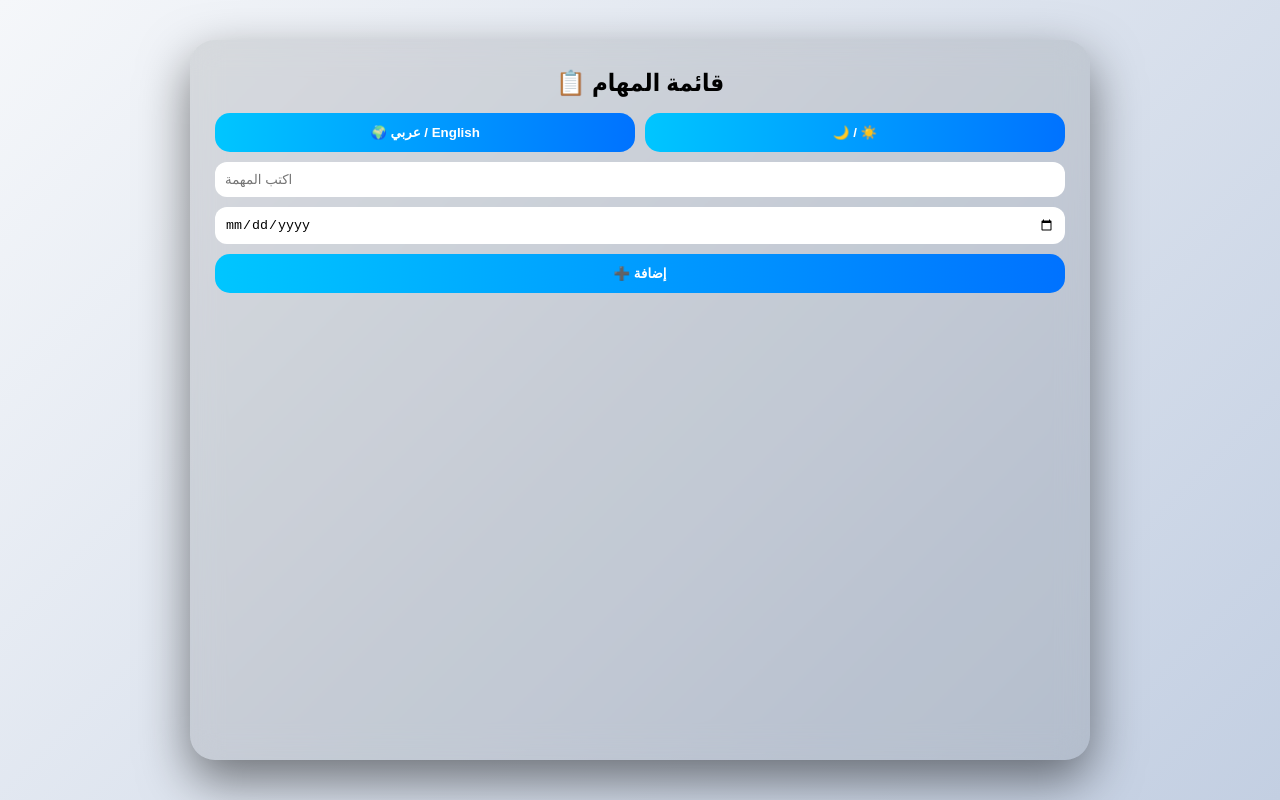
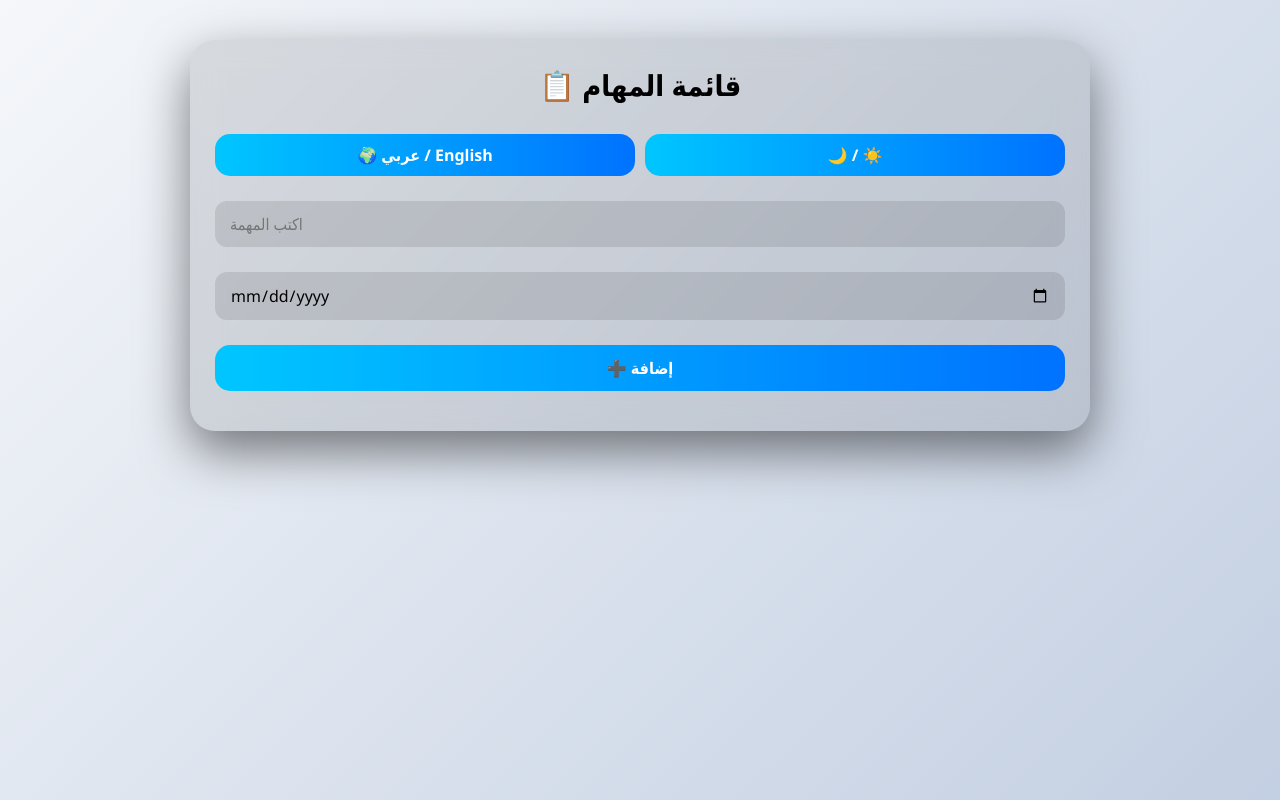
Before and after one commit to ishak08bj-svg/BLUE-FOX-tasks, a plain HTML site: page index.html in a window 1280 px wide. Both pictures are taken after a click on the button "🌙 / ☀️". Drawn offline with Linux system fonts and the light colour scheme.

Commit message:
Update index.html

```diff
--- a/index.html
+++ b/index.html
@@ -2,77 +2,169 @@
 <html lang="ar">
 <head>
 <meta charset="UTF-8">
+<meta name="viewport" content="width=device-width, initial-scale=1.0">
 <title>BLUE FOX TASKS</title>
-<meta name="viewport" content="width=device-width, initial-scale=1.0">
 
 <style>
-*{box-sizing:border-box;margin:0;padding:0}
+/* قاعدة عامة */
+*{
+  box-sizing: border-box;
+  margin: 0;
+  padding: 0;
+  font-family: 'Segoe UI', Tahoma, sans-serif;
+}
+
 body{
-  font-family:Segoe UI,Tahoma;
-  min-height:100vh;
-  background:linear-gradient(135deg,#0f2027,#203a43);
-  color:#fff;
-  display:flex;
-  justify-content:center;
-  padding:40px 20px;
-  transition:.3s;
+  min-height: 100vh;
+  background: linear-gradient(135deg,#0f2027,#203a43);
+  color: #fff;
+  display: flex;
+  justify-content: center;
+  align-items: flex-start;
+  padding: 40px 20px;
+  transition: 0.3s;
 }
+
+/* الحاوية الرئيسية */
 .container{
-  width:100%;
-  max-width:900px;
-  background:rgba(255,255,255,.06);
-  backdrop-filter:blur(15px);
-  border-radius:25px;
-  padding:25px;
-  box-shadow:0 20px 50px rgba(0,0,0,.5);
+  width: 100%;
+  max-width: 900px;
+  background: rgba(255,255,255,0.06);
+  backdrop-filter: blur(15px);
+  border-radius: 25px;
+  padding: 25px;
+  box-shadow: 0 20px 50px rgba(0,0,0,0.5);
+  display: flex;
+  flex-direction: column;
+  gap: 15px;
 }
-h2{text-align:center;margin-bottom:15px}
-input,select{
-  width:100%;
-  padding:10px;
-  border:none;
-  border-radius:12px;
-  margin-bottom:10px;
+
+/* العنوان */
+h2{
+  text-align: center;
+  margin-bottom: 15px;
+  font-size: 1.8rem;
+  font-weight: 900;
 }
+
+/* الإدخالات */
+input, select{
+  width: 100%;
+  padding: 12px 15px;
+  border: none;
+  border-radius: 12px;
+  margin-bottom: 10px;
+  font-size: 1rem;
+  outline: none;
+  background: rgba(255,255,255,0.1);
+  color: inherit;
+  transition: 0.3s;
+}
+
+input:focus, select:focus{
+  background: rgba(255,255,255,0.2);
+}
+
+/* أزرار */
 button{
-  width:100%;
-  padding:12px;
-  border:none;
-  border-radius:15px;
-  font-weight:bold;
-  cursor:pointer;
-  background:linear-gradient(90deg,#00c6ff,#0072ff);
-  color:#fff;
+  width: 100%;
+  padding: 12px;
+  border: none;
+  border-radius: 15px;
+  font-weight: bold;
+  cursor: pointer;
+  background: linear-gradient(90deg,#00c6ff,#0072ff);
+  color: #fff;
+  font-size: 1rem;
+  transition: 0.3s;
 }
+
+button:hover{
+  transform: translateY(-2px);
+  box-shadow: 0 8px 20px rgba(0,0,0,0.5);
+}
+
+/* زر الحذف والتمكين */
+.actions{
+  display: flex;
+  gap: 10px;
+  margin-top: 8px;
+}
+
+.actions button{
+  flex: 1;
+  font-size: 0.9rem;
+  padding: 8px;
+}
+
+.del{ background: #e74c3c; }
+.del:hover{ background: #c0392b; }
+
+.doneBtn{ background: #2ecc71; }
+.doneBtn:hover{ background: #27ae60; }
+
+/* المهام */
 .task{
-  background:rgba(255,255,255,.12);
-  border-radius:15px;
-  padding:12px;
-  margin-top:10px;
+  background: rgba(255,255,255,0.12);
+  border-radius: 15px;
+  padding: 12px;
+  margin-top: 10px;
+  transition: 0.3s;
 }
-.task.done{opacity:.6;text-decoration:line-through}
-.actions{
-  display:flex;
-  gap:10px;
-  margin-top:8px;
+
+.task.done{
+  opacity: 0.6;
+  text-decoration: line-through;
 }
-.actions button{flex:1}
-.del{background:#e74c3c}
-.doneBtn{background:#2ecc71}
+
+/* الأزرار العلوية */
 .top-actions{
-  display:flex;
-  gap:10px;
-  margin-bottom:10px;
+  display: flex;
+  gap: 10px;
+  margin-bottom: 10px;
 }
-.top-actions button{flex:1}
+
+.top-actions button{
+  flex: 1;
+  font-size: 1rem;
+  padding: 10px;
+}
+
+/* الوضع الليلي / النهاري */
 body.light{
-  background:linear-gradient(135deg,#f5f7fa,#c3cfe2);
-  color:#000;
+  background: linear-gradient(135deg,#f5f7fa,#c3cfe2);
+  color: #000;
 }
-body.light .container{background:rgba(0,0,0,.1)}
+
+body.light .container{
+  background: rgba(0,0,0,0.1);
+}
+
+body.light input, body.light select{
+  background: rgba(0,0,0,0.1);
+  color: #000;
+}
+
+body.light input:focus, body.light select:focus{
+  background: rgba(0,0,0,0.2);
+}
+
+body.light button{
+  color: #fff;
+}
+
+body.light .del{ background: #e74c3c; }
+body.light .doneBtn{ background: #2ecc71; }
+
+/* متجاوب */
+@media(max-width: 600px){
+  .container{
+    width: 95%;
+  }
+}
 </style>
+
 </head>
-
 <body>
 
 <div class="container">
@@ -113,9 +205,8 @@ const texts={
   }
 };
 
-function save(){
-  localStorage.setItem("tasks",JSON.stringify(tasks));
-}
+function save(){ localStorage.setItem("tasks",JSON.stringify(tasks)); }
+
 function render(){
   document.getElementById("tasks").innerHTML="";
   tasks.forEach((t,i)=>{
@@ -131,6 +222,7 @@ function render(){
     document.getElementById("tasks").appendChild(div);
   });
 }
+
 function addTask(){
   const text=document.getElementById("taskText").value;
   const date=document.getElementById("taskDate").value;
@@ -139,18 +231,19 @@ function addTask(){
   document.getElementById("taskText").value="";
   save(); render(); checkNotify();
 }
-function delTask(i){tasks.splice(i,1);save();render()}
-function toggleDone(i){tasks[i].done=!tasks[i].done;save();render()}
 
-function toggleTheme(){
-  document.body.classList.toggle("light");
-}
+function delTask(i){ tasks.splice(i,1); save(); render(); }
+
+function toggleDone(i){ tasks[i].done=!tasks[i].done; save(); render(); }
+
+function toggleTheme(){ document.body.classList.toggle("light"); }
 
 function toggleLang(){
   lang = lang==="ar"?"en":"ar";
   localStorage.setItem("lang",lang);
   applyLang();
 }
+
 function applyLang(){
   document.documentElement.lang=lang;
   document.getElementById("title").innerText=texts[lang].title;
@@ -160,9 +253,7 @@ function applyLang(){
 }
 
 function checkNotify(){
-  if(Notification.permission!=="granted"){
-    Notification.requestPermission();
-  }
+  if(Notification.permission!=="granted"){ Notification.requestPermission(); }
   const today=new Date().toISOString().split("T")[0];
   tasks.forEach(t=>{
     if(t.date===today && !t.done){
```
